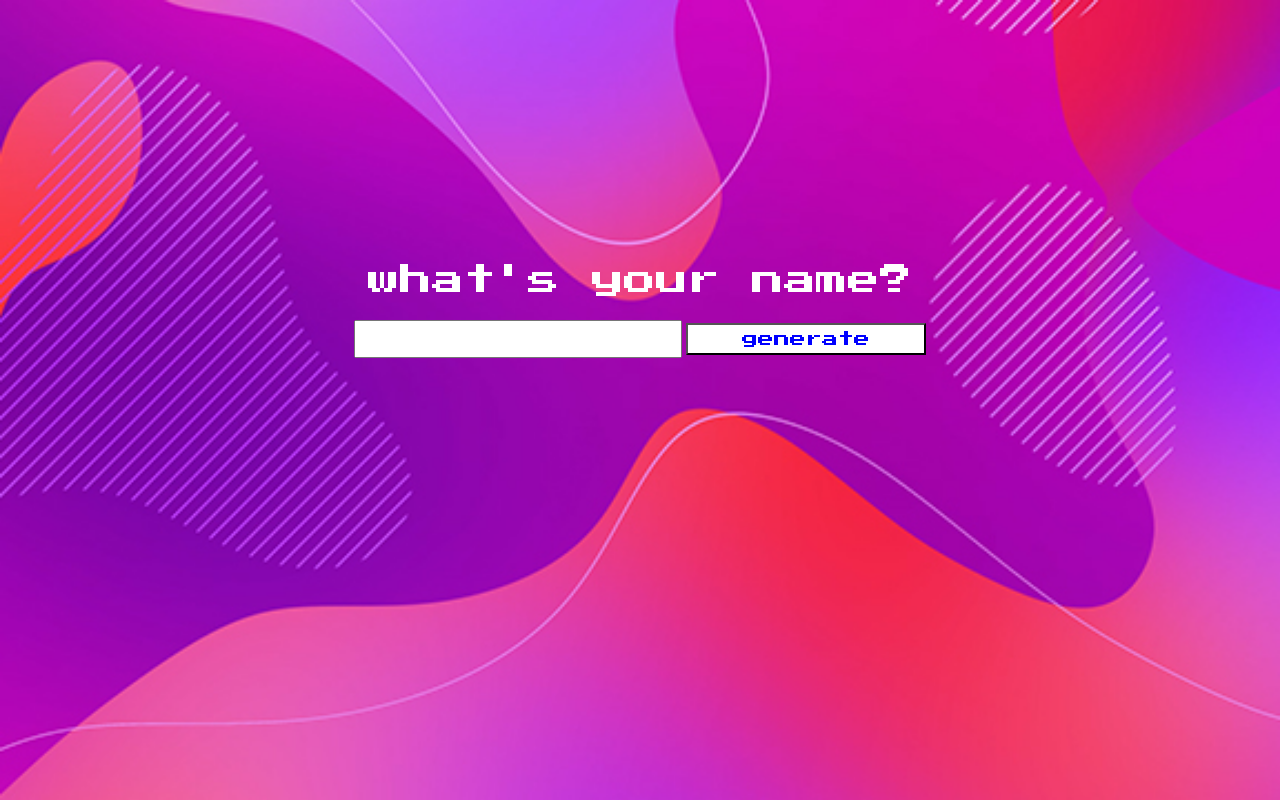
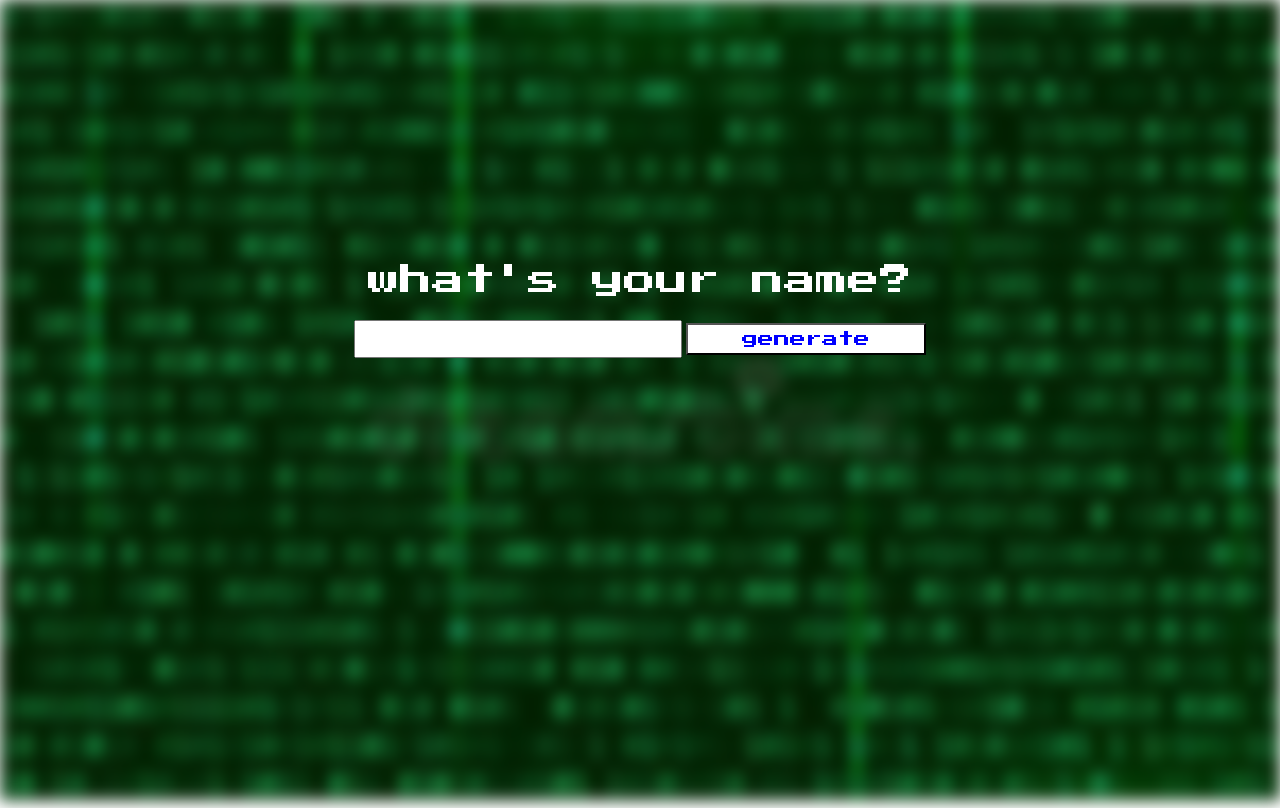
Before and after one commit to jee1mr/username-generator, a plain HTML site: page index.html in a window 1280 px wide. Drawn offline with Linux system fonts and the light colour scheme.

Commit message:
Theme change

```diff
--- a/app.css
+++ b/app.css
@@ -1,19 +1,28 @@
-html {
+html,
+body {
 	height: 100%;
+	overflow-y: hidden;
 }
 
-body {
+.bg-image {
+	background-image: url("bg.jpg");
+	filter: blur(8px);
+	-webkit-filter: blur(8px);
+	width: 100%;
 	height: 100%;
-	background: url("bg.jpeg");
+	background-position: center;
+	background-repeat: no-repeat;
 	background-size: cover;
-	background-repeat: no-repeat;
-	background-position: center;
-	overflow-y: hidden;
+	z-index: -1;
+	position: absolute;
+	top: 0;
+	left: 0;
 }
 
 form {
 	text-align: center;
 	padding-top: 20vw;
+	z-index: 2;
 }
 
 label {
--- a/index.html
+++ b/index.html
@@ -10,6 +10,7 @@
 	</head>
 
 	<body>
+		<div class="bg-image"></div>
 		<form onsubmit="event.preventDefault()">
 			<label for="name">what's your name?</label>
 			<input id="name" type="text" name="name" autocomplete="off" />
```
Also changed, not shown: bg.jpeg (deleted), bg.jpg (added).
